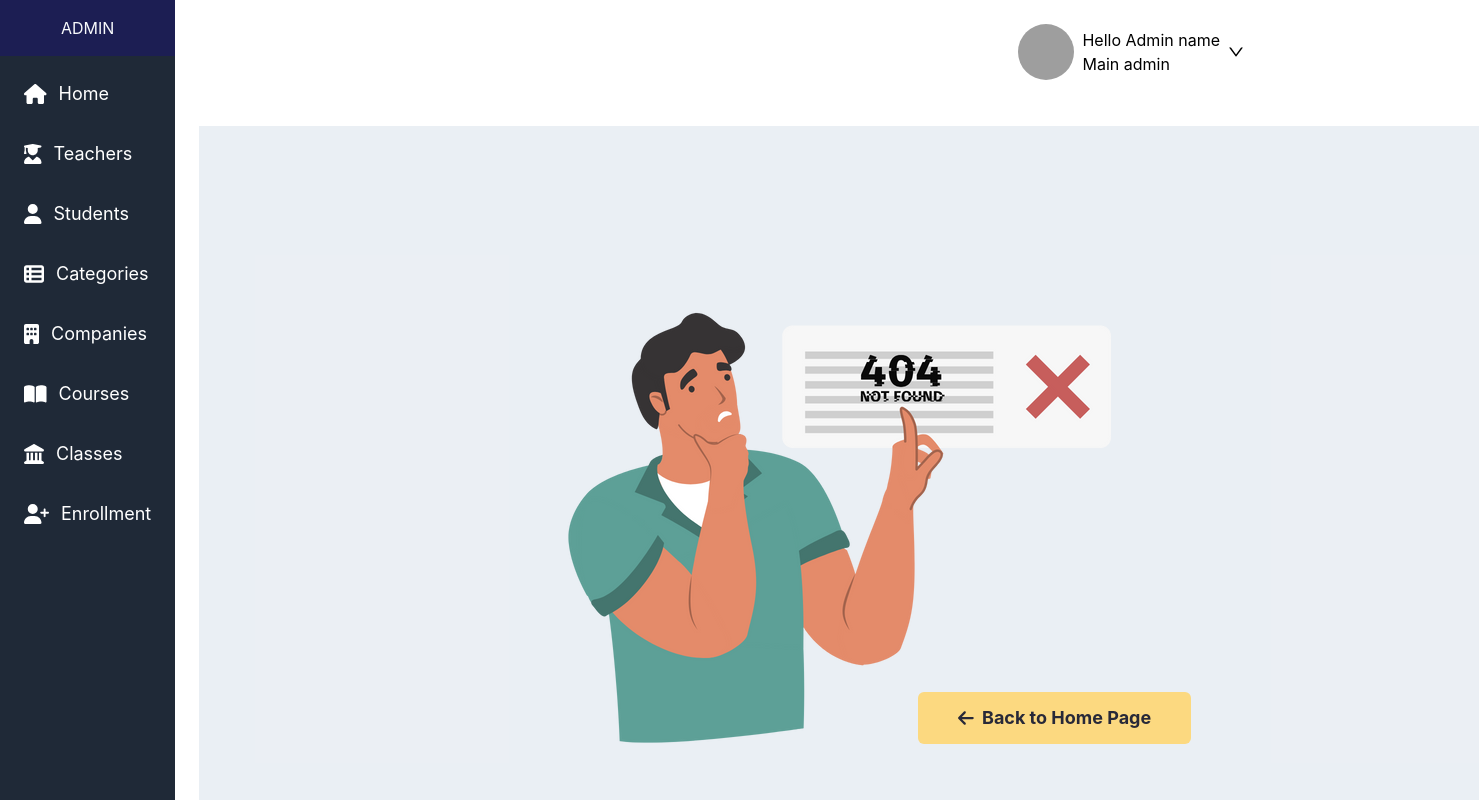
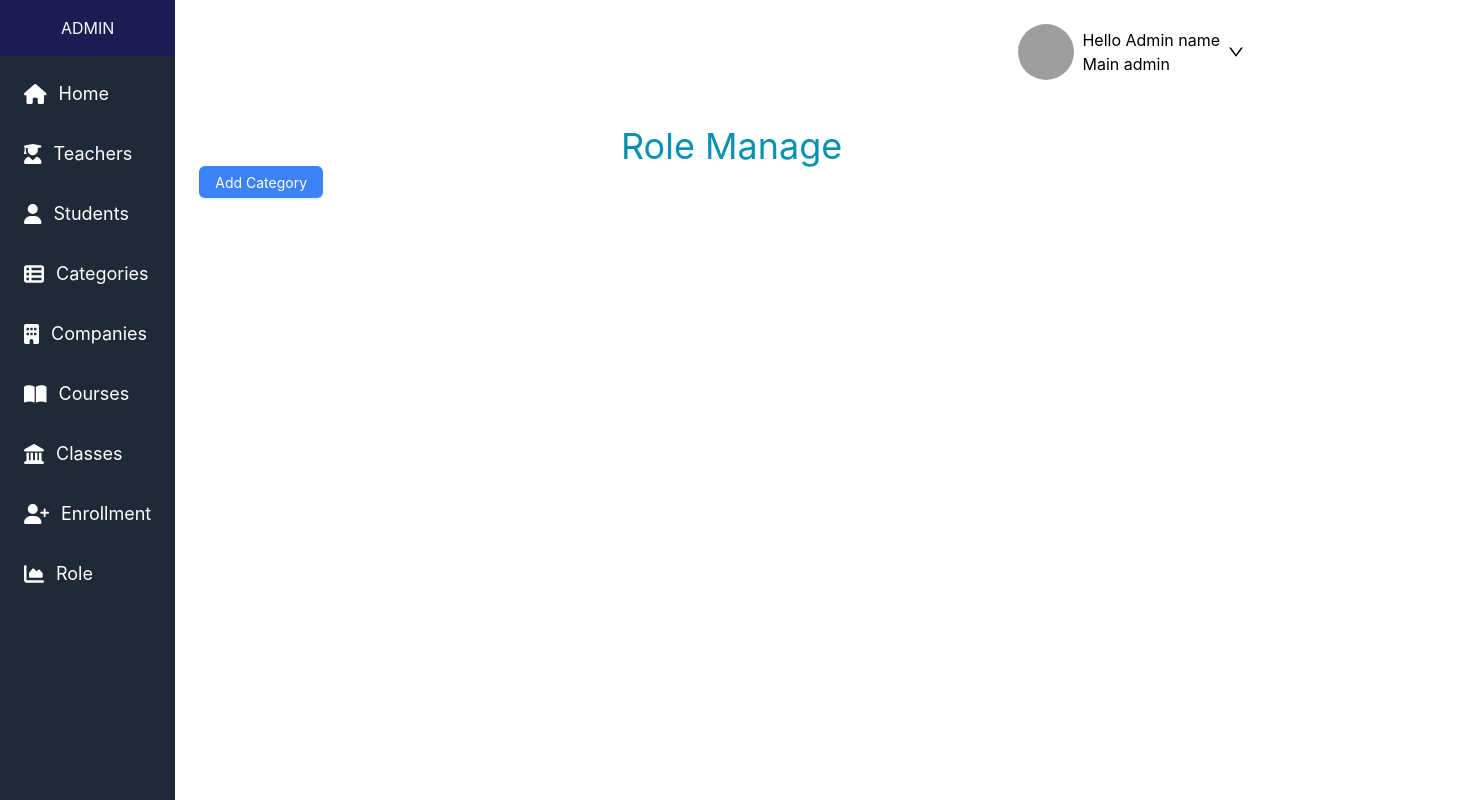
Before and after one commit to KimLong1234567/CourseSystem, a React (Create React App) app: page /admin/role in a window 1280 px wide. Shown: the top 800 px of the page, 1479 px wide, since content can reach past the window. Built offline with nearby package versions, Linux system fonts and the light colour scheme; grey boxes are pictures that could not be loaded; the HTML template or start-up script is replaced by a standard one.

Commit message:
feat: config api

```diff
--- a/src/App.js
+++ b/src/App.js
@@ -20,6 +20,7 @@ import TeacherStudent from './components/TeacherStudent/teacherStudent';
 import AdminStudent from './components/AdminUser/adminStudent';
 import ResetPassword from './pages/resetPassword/resetPassword';
 import Enrollment from './components/AdminEnrollment/adminEnrollment';
+import AdminRole from './components/AdminRole/adminRole';
 
 function App() {
   return (
@@ -34,6 +35,7 @@ function App() {
           <Route path="/admin/companies" element={<AdminCompany />} />
           <Route path="/admin/courses" element={<AdminCourses />} />
           <Route path="/admin/enrollment" element={<Enrollment />} />
+          <Route path="/admin/role" element={<AdminRole />} />
           <Route path="/admin/*" element={<ErrorPage />} />
         </Route>
 
--- a/src/components/AdminCategory/adminCategory.jsx
+++ b/src/components/AdminCategory/adminCategory.jsx
@@ -1,7 +1,6 @@
 import React, { useState, useEffect } from 'react';
 import { Button, Modal, Table } from 'antd';
 import { Form, Input } from 'antd';
-import { ToastContainer } from 'react-toastify';
 import {
   getCategory,
   createCategory,
@@ -122,7 +121,6 @@ function AdminCategory() {
 
   return (
     <div>
-      <ToastContainer />
       <h2 className="flex justify-center text-4xl text-cyan-600">
         Category Manage
       </h2>
--- a/src/components/AdminCourses/adminCourses.jsx
+++ b/src/components/AdminCourses/adminCourses.jsx
@@ -316,7 +316,7 @@ function AdminCourses() {
               },
             ]}
           >
-            <Select>
+            <Select placeholder="Select a company">
               {dataCompany.map((company, idx) => (
                 <Select.Option value={company.id} key={idx}>
                   {company.name}
@@ -335,7 +335,7 @@ function AdminCourses() {
               },
             ]}
           >
-            <Select placeholder="Select a course">
+            <Select placeholder="Select a category">
               {dataCategory.map((category, idx) => (
                 <Select.Option value={category.id} key={idx}>
                   {category.name}
--- /dev/null
+++ b/src/components/AdminRole/adminRole.jsx
@@ -0,0 +1,27 @@
+import React, { useState, useEffect } from 'react';
+import { Button, Modal, Table } from 'antd';
+
+function AdminRole() {
+  const [currentRecord, setCurrentRecord] = useState(null);
+  const [isModalOpen, setIsModalOpen] = useState(false);
+
+  return (
+    <div>
+      <h2 className="flex justify-center text-4xl text-cyan-600">
+        Role Manage
+      </h2>
+      <Button
+        type="primary"
+        onClick={() => {
+          setCurrentRecord(null);
+          setIsModalOpen(true);
+        }}
+        className="bg-blue-500 text-white"
+      >
+        Add Category
+      </Button>
+    </div>
+  );
+}
+
+export default AdminRole;
--- a/src/components/sideBar/sideBarAdmin.jsx
+++ b/src/components/sideBar/sideBarAdmin.jsx
@@ -9,6 +9,7 @@ import {
   faUser,
   faLandmark,
   faUserPlus,
+  faAreaChart,
 } from '@fortawesome/free-solid-svg-icons';
 import { Link } from 'react-router-dom';
 
@@ -54,6 +55,11 @@ const ADMIN_SIDEBAR = [
     name: 'Enrollment',
     to: '/admin/enrollment',
   },
+  {
+    icon: faAreaChart,
+    name: 'Role',
+    to: '/admin/role',
+  },
 ];
 
 function Sidebar() {
--- a/src/service/Erollment.js
+++ b/src/service/Erollment.js
@@ -1,7 +1,7 @@
 import axios from 'axios';
 import { toast } from 'react-toastify';
 
-const API_URL = 'http://192.168.18.115:8080/api/enrollments';
+const API_URL = 'http://192.168.1.25:8080/api/enrollments';
 
 export const getEnrollment = async () => {
   try {
--- a/src/service/acount.js
+++ b/src/service/acount.js
@@ -1,7 +1,7 @@
 import axios from 'axios';
 import { toast } from 'react-toastify';
 
-const API_URL = 'http://localhost:8080/api/users';
+const API_URL = 'http://192.168.1.25:8080/api/users';
 //   'https://66bc665424da2de7ff6a5957.mockapi.io/student'
 // Service để gọi các API liên quan đến Post
 export const getAccount = async () => {
--- a/src/service/category.js
+++ b/src/service/category.js
@@ -1,7 +1,7 @@
 import axios from 'axios';
 import { toast } from 'react-toastify';
 
-const API_URL = 'http://localhost:8080/api/categories';
+const API_URL = 'http://192.168.1.25:8080/api/categories';
 
 const API_URL_MOC = 'https://66c2ee55d057009ee9be61b9.mockapi.io/category';
 
--- a/src/service/company.js
+++ b/src/service/company.js
@@ -2,7 +2,7 @@ import axios from 'axios';
 import { toast } from 'react-toastify';
 
 const API_URL =
-  'http://localhost:8080/api/companies' ||
+  'http://192.168.1.25:8080/api/companies' ||
   'https://66ac95e0f009b9d5c732a553.mockapi.io/company';
 
 export const getCompany = async () => {
--- a/src/service/courses.js
+++ b/src/service/courses.js
@@ -1,7 +1,7 @@
 import axios from 'axios';
 import { toast } from 'react-toastify';
 
-const API_URL = 'http://192.168.18.115:8080/api/courses';
+const API_URL = 'http://192.168.1.25:8080/api/courses';
 const API_URL_MOC = 'https://66bc665424da2de7ff6a5957.mockapi.io/courses';
 // 192.168.18.115
 const timeoutPromise = (ms) =>
--- a/src/service/student.js
+++ b/src/service/student.js
@@ -1,7 +1,7 @@
 import axios from 'axios';
 import { toast } from 'react-toastify';
 
-const API_URL = 'http://192.168.18.115:8080/api/students';
+const API_URL = 'http://192.168.1.25:8080/api/students';
 // 'https://66bc665424da2de7ff6a5957.mockapi.io/student'
 // Service để gọi các API liên quan đến Post
 export const createStudent = async (student) => {
```
